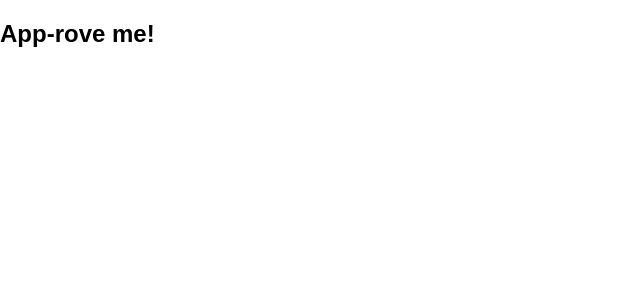
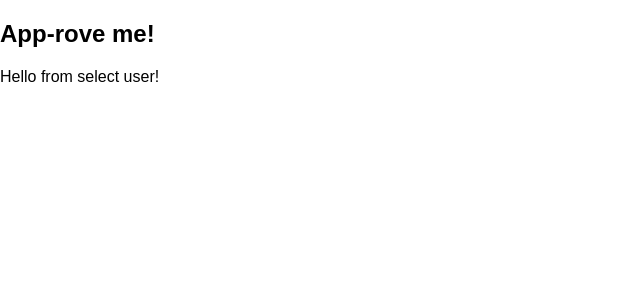
Before and after one commit to arialblack14/app-rove, a React (Create React App) app: page / in a window 1280 px wide. Shown: the top 300 px of the page, without its empty margins (0-640 px from the left). Built offline with nearby package versions, Linux system fonts and the light colour scheme.

Commit message:
add select_user component

```diff
--- a/src/App.js
+++ b/src/App.js
@@ -1,4 +1,5 @@
-import React, { Component } from 'react';
+import React, { Component } from 'react'
+import SelectUser from './components/select_user'
 
 class App extends Component {
   render() {
@@ -7,6 +8,7 @@ class App extends Component {
         <div className="App-header">
           <h2>App-rove me!</h2>
         </div>
+        <SelectUser />
       </div>
     );
   }
--- /dev/null
+++ b/src/components/select_user.js
@@ -0,0 +1,11 @@
+import React, { Component } from 'react'
+
+class SelectUser extends Component {
+  render() {
+    return (
+      <div>Hello from select user!</div>
+    )
+  }
+}
+
+export default SelectUser
```
